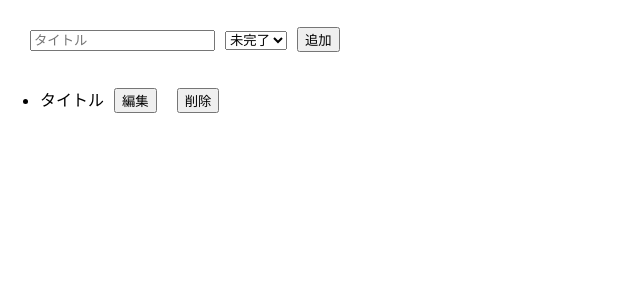
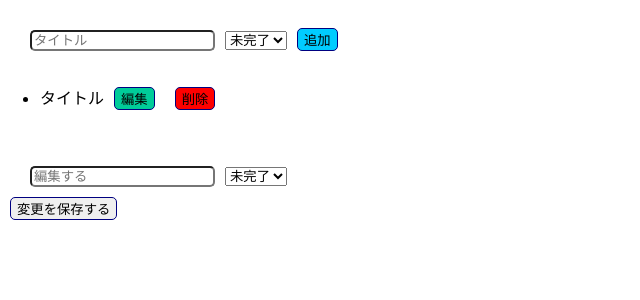
Before and after one commit to Masa222a/react-todo-practice, a React (Create React App) app: page / in a window 1280 px wide. Shown: the top 300 px of the page, without its empty margins (0-640 px from the left). Built offline with nearby package versions, Linux system fonts and the light colour scheme.

Commit message:
add edit form

```diff
--- a/src/App.css
+++ b/src/App.css
@@ -40,9 +40,31 @@
 
 .button {
   margin: 10px;
+  border:solid thin navy;
+  border-radius: 5px;
 }
 
-.input {
+.delete_button{
+  background-color: red;
+}
+
+.add_button{
+  background-color: #00CCFF;
+}
+
+.edit_button{
+  background-color: #00CC99;
+}
+
+input {
+  border-radius: 5px;
+}
+
+.add_input {
+  margin: 30px 0 0 30px;
+}
+
+.edit_input {
   margin: 30px 0 0 30px;
 }
 
--- a/src/App.js
+++ b/src/App.js
@@ -3,20 +3,27 @@ import './App.css';
 function App() {
   return (
     <div className="App">
-      <input className='input' type='text' placeholder='タイトル' />
+      <input className='add_input' type='text' placeholder='タイトル' />
       <select className='status' name="status">
         <option value="incomplete">未完了</option>
         <option value="launch">着手</option>
         <option value="complete">完了</option>
       </select>
-      <button className='button'>追加</button>
+      <button className='button add_button'>追加</button>
       <ul>
         <li>
           <span>タイトル</span>
-          <button className='button'>編集</button>
-          <button className='button'>削除</button>
+          <button className='button edit_button'>編集</button>
+          <button className='button delete_button'>削除</button>
         </li>
       </ul>
+      <input className='edit_input' type='text' placeholder='編集する' />
+      <select className='status' name="status">
+        <option value="incomplete">未完了</option>
+        <option value="launch">着手</option>
+        <option value="complete">完了</option>
+      </select>
+      <button className='button save_button'>変更を保存する</button>
     </div>
   );
 }
```
